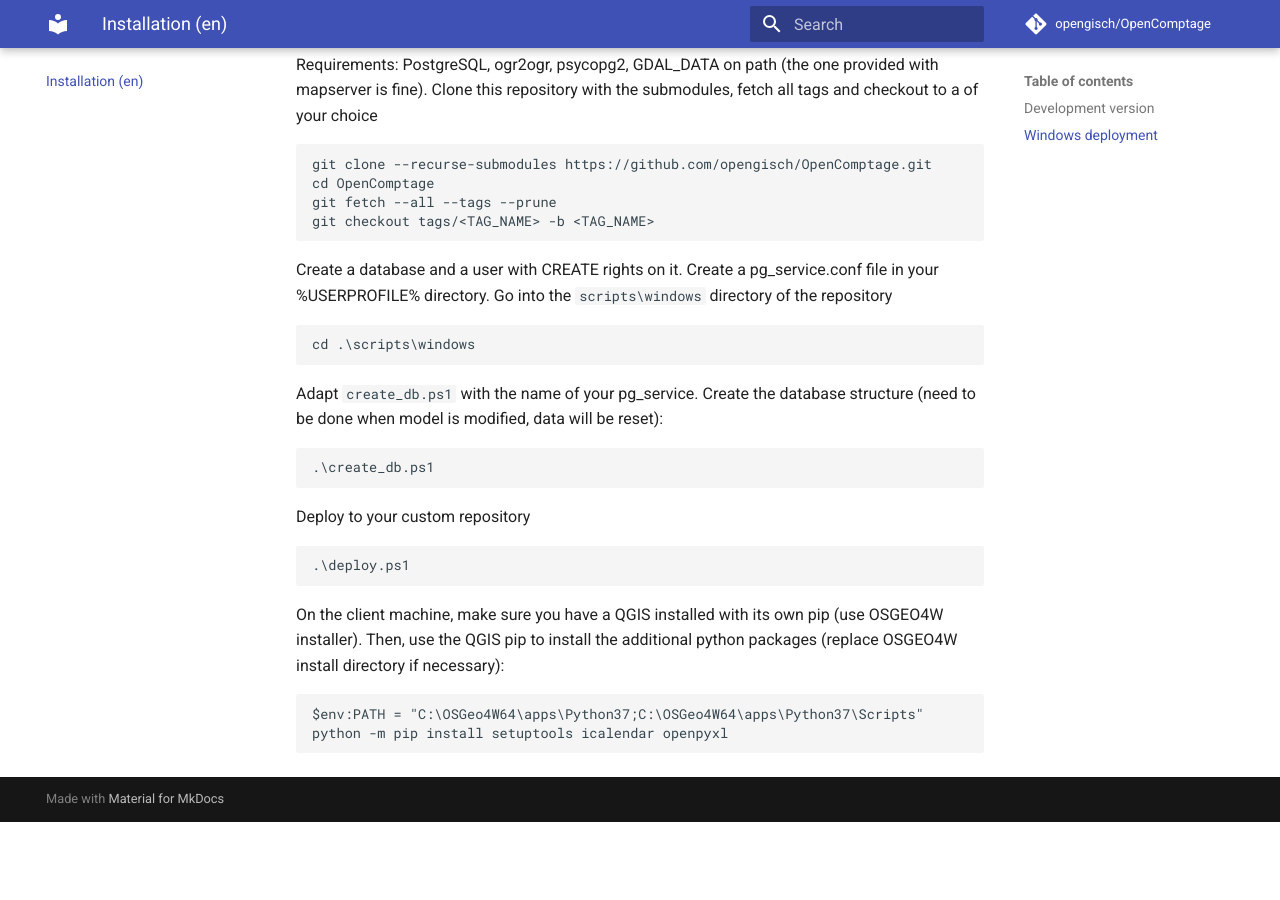
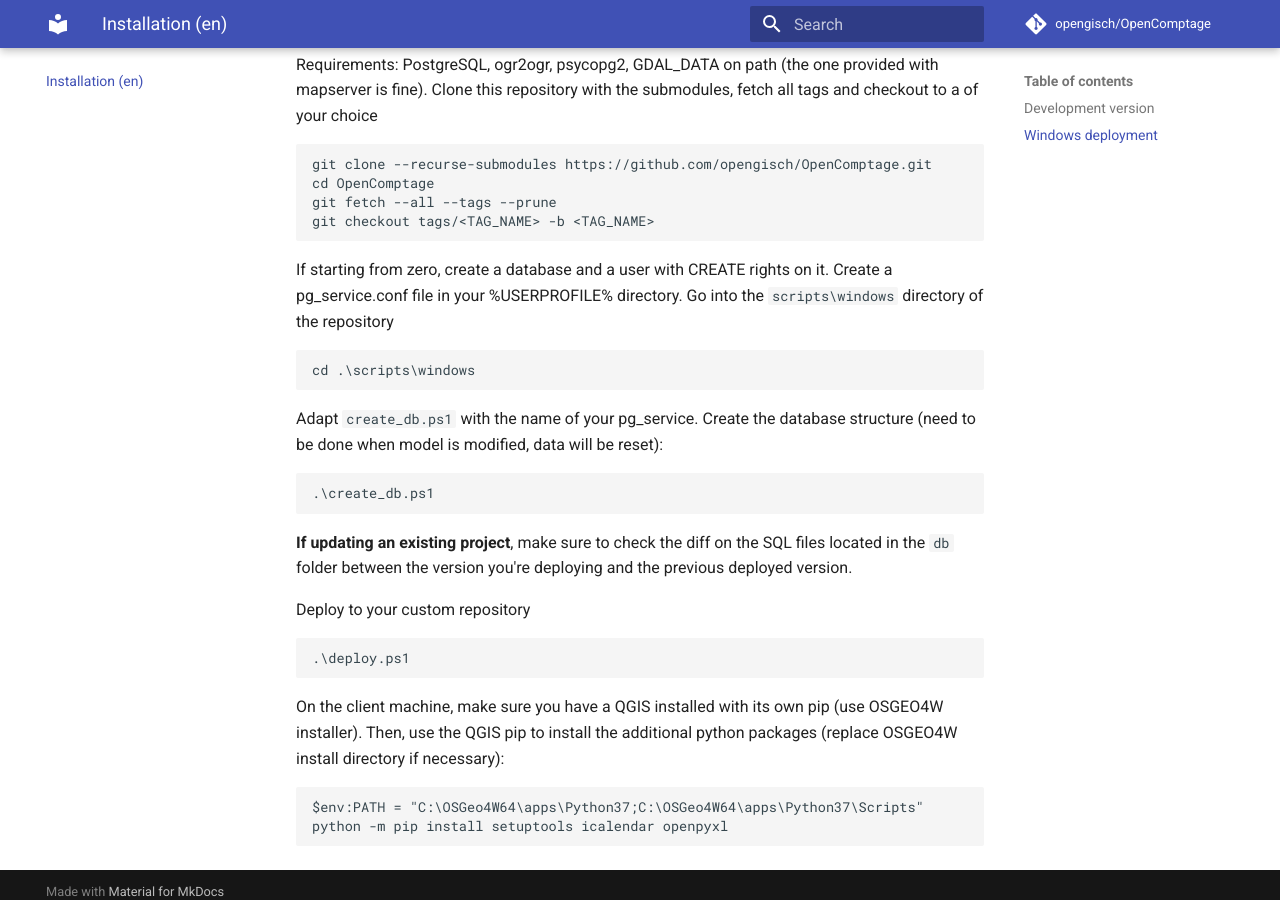
Before and after one commit to opengisch/OpenComptage, an MkDocs documentation site: the page built from docs/installation.md, in a window 1280 px wide and 900 px high, scrolled down 974 px. Built offline with MkDocs 1.6.1 and Material for MkDocs 9.7.7, drawn with Linux system fonts in a browser that asks for light colours; comment, search, counter and statistics services are not loaded; before the commit the page ends 1796 px from its top, so only the background shows below that.

Commit message:
A gentle reminder to myself :)

```diff
--- a/docs/installation.md
+++ b/docs/installation.md
@@ -41,7 +41,7 @@ Clone this repository with the submodules, fetch all tags and checkout to a <TAG
     git fetch --all --tags --prune
     git checkout tags/<TAG_NAME> -b <TAG_NAME>
 
-Create a database and a user with CREATE rights on it. Create a pg_service.conf file in your %USERPROFILE% directory.
+If starting from zero, create a database and a user with CREATE rights on it. Create a pg_service.conf file in your %USERPROFILE% directory.
 Go into the `scripts\windows` directory of the repository
 
     cd .\scripts\windows
@@ -50,6 +50,8 @@ Adapt `create_db.ps1` with the name of your pg_service.
 Create the database structure (need to be done when model is modified, data will be reset):
 
     .\create_db.ps1
+
+**If updating an existing project**, make sure to check the diff on the SQL files located in the `db` folder between the version you're deploying and the previous deployed version.
 
 Deploy to your custom repository
 
```
